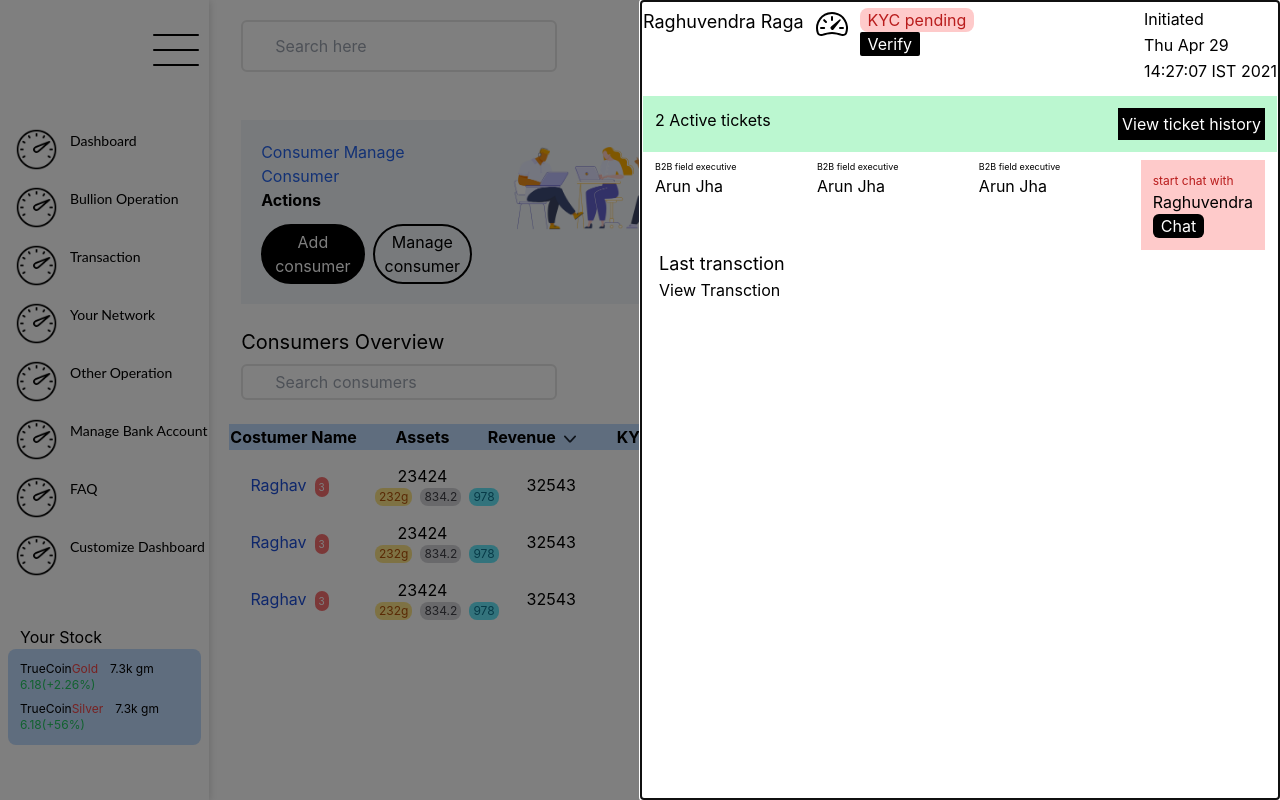
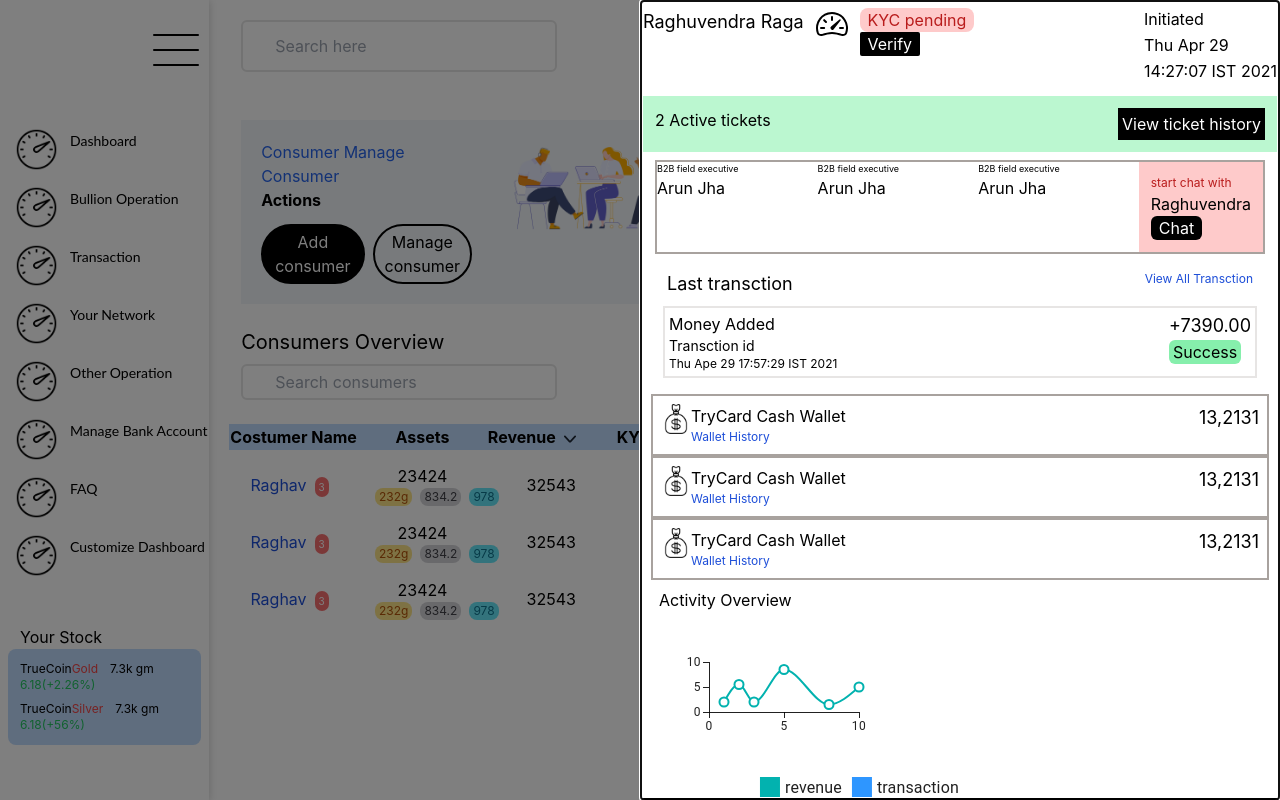
Before and after one commit to Ayushz19/zintlr, a React (Create React App) app: page /add in a window 1280 px wide. Shown: the top 800 px of the page. Built offline with nearby package versions, Linux system fonts and the light colour scheme.

Commit message:
consumer done

```diff
--- a/src/Components/sidebar.js
+++ b/src/Components/sidebar.js
@@ -1,3 +1,4 @@
+/* eslint-disable jsx-a11y/alt-text */
 import * as React from "react";
 import Backdrop from "@mui/material/Backdrop";
 import Box from "@mui/material/Box";
@@ -5,6 +6,47 @@ import Modal from "@mui/material/Modal";
 import Slide from "@mui/material/Slide";
 // import Button from '@mui/material/Button';
 // import Typography from '@mui/material/Typography';
+import money from "./money.png";
+import { LineChart } from "@mui/x-charts/LineChart";
+import { BarChart } from "@mui/x-charts/BarChart";
+
+
+const uData = [4000, 3000, 2000, 2780, 1890, 2390];
+const pData = [2400, 1398, 9800, 3908, 4800, 3800];
+const xLabels = ["1", "2", "3", "4", "5"];
+
+const chartSetting = {
+  xAxis: [
+    {
+      label: "number of consumer",
+    },
+  ],
+  width: 250,
+  height: 150,
+};
+const dataset = [
+  {
+    london: 60,
+    paris: 63,
+    newYork: 103,
+    seoul: 144,
+    month: "very active",
+  },
+  {
+    london: 59,
+    paris: 60,
+    newYork: 105,
+    seoul: 319,
+    month: "moderately active",
+  },
+  {
+    london: 65,
+    paris: 60,
+    newYork: 106,
+    seoul: 249,
+    month: "least active",
+  },
+];
 
 const style = {
   position: "absolute",
@@ -83,7 +125,7 @@ export default function TransitionsModal({ open, setOpen }) {
                 </button>
               </div>
             </div>
-            <div className="names mt-2 mx-3 flex justify-between">
+            <div className="names mt-2 mx-3 flex justify-between border-2 border-stone-400">
               <div className="">
                 <p className="text-[9px]">B2B field executive</p>
                 <h2>Arun Jha</h2>
@@ -105,11 +147,94 @@ export default function TransitionsModal({ open, setOpen }) {
                 </button>
               </div>
             </div>
-            <div className="trans mx-4">
-                <h2 className="text-lg">Last transction </h2>
+            <div className="trans mx-6 flex justify-between mt-4 border-1 border-stone-200">
+              <h2 className="text-lg">Last transction </h2>
 
-                    <p>View Transction</p>
-
+              <p className="text-blue-700 text-[12px]">View All Transction</p>
+            </div>
+            <div className="money mx-5 flex justify-between mt-2 border-stone-200 border-2 p-1">
+              <div className="trans-id">
+                <p>Money Added</p>
+                <p className="text-sm">Transction id</p>
+                <p className="text-xs">Thu Ape 29 17:57:29 IST 2021</p>
+              </div>
+              <div className="amnt">
+                <h1 className="text-lg">+7390.00</h1>
+                <button className="bg-green-300 rounded-md pl-1 pr-1">
+                  Success
+                </button>
+              </div>
+            </div>
+            <div className="money-container mt-2 p-2">
+              <div className="wallet-1 flex justify-between p-2 border-2 border-stone-400">
+                <div className="flex">
+                  <div>
+                    <img src={money} className="moneybag " />
+                  </div>
+                  <div className="">
+                    TryCard Cash Wallet
+                    <p className="text-blue-700 text-[12px]">Wallet History</p>
+                  </div>
+                </div>
+                <div className="amana float-right ">
+                  <p className="text-lg  ">13,2131</p>
+                </div>
+              </div>
+              <div className="wallet-1 flex justify-between p-2 border-2 border-stone-400">
+                <div className="flex">
+                  <div>
+                    <img src={money} className="moneybag " />
+                  </div>
+                  <div className="">
+                    TryCard Cash Wallet
+                    <p className="text-blue-700 text-[12px]">Wallet History</p>
+                  </div>
+                </div>
+                <div className="amana float-right ">
+                  <p className="text-lg  ">13,2131</p>
+                </div>
+              </div>
+              <div className="wallet-1 flex justify-between p-2 border-2 border-stone-400">
+                <div className="flex">
+                  <div>
+                    <img src={money} className="moneybag " />
+                  </div>
+                  <div className="">
+                    TryCard Cash Wallet
+                    <p className="text-blue-700 text-[12px]">Wallet History</p>
+                  </div>
+                </div>
+                <div className="amana float-right ">
+                  <p className="text-lg  ">13,2131</p>
+                </div>
+              </div>
+            </div>
+            <div className="graphs-2 mx-4">
+                <h1>Activity Overview</h1>
+                <div className="earning-right ">
+                    <LineChart
+                      className=""
+                      xAxis={[{ data: [1, 2, 3, 5, 8, 10] }]}
+                      series={[
+                        {
+                          data: [2, 5.5, 2, 8.5, 1.5, 5],
+                        },
+                      ]}
+                      width={250}
+                      height={150}
+                    />
+                    </div>
+                    <div className="">
+                    <BarChart
+              width={415}
+              height={250}
+              series={[
+                { data: pData, label: "revenue", id: "pvId" },
+                { data: uData, label: "transaction ", id: "uvId" },
+              ]}
+              xAxis={[{ data: xLabels, scaleType: "band" }]}
+            />
+              </div>
             </div>
           </div>
         </Box>
```
